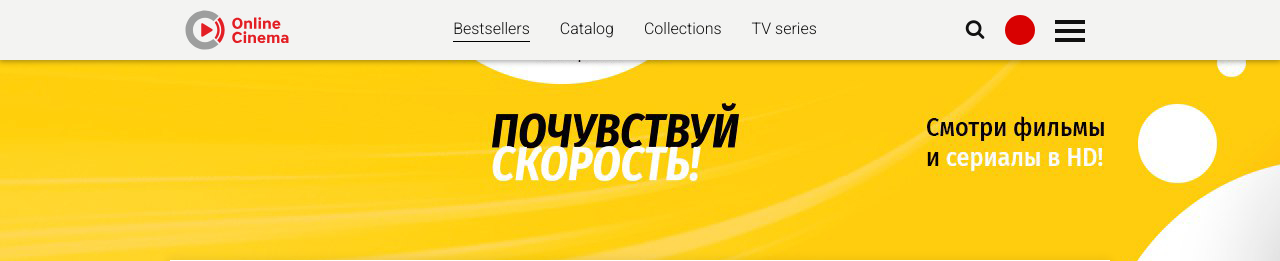
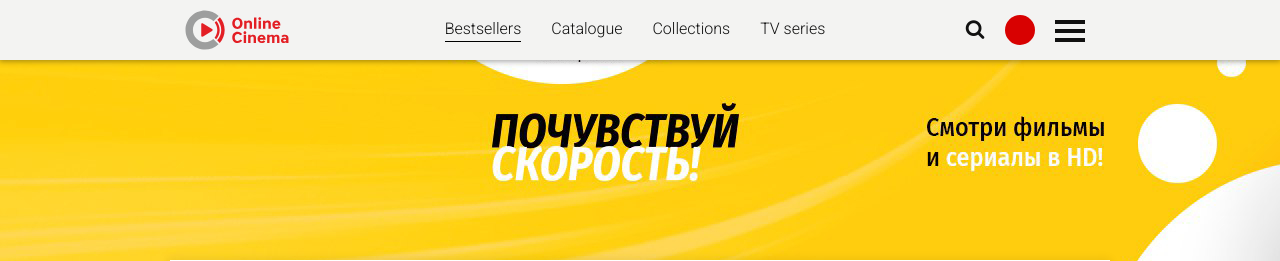
Before and after one commit to belek-king-bar/Refactor-oc.kg, a Django app: page /catalogue in a window 1280 px wide. Shown: the top 261 px of the page. Run offline with Django 3.2, Linux system fonts and the light colour scheme; data that the repository does not hold is empty; parts of the project's set-up code (start-up, migrations or seed data) failed here and were passed over; some libraries are stand-ins or nearby versions.

Commit message:
Исправлено "Catalog" на "Catalogue"

```diff
--- a/refactor_oc/webapp/templates/base.html
+++ b/refactor_oc/webapp/templates/base.html
@@ -43,7 +43,7 @@
                 <div class="col-sm-7 col-md-8">
                     <ul class="list-unstyled list-inline main_menu" id="main_menu">
                         <li class="active"><a href="{% url 'webapp:bestseller_list' %}" class="hover_line">{% trans "Bestsellers" %}</a></li>
-                        <li><a href="{% url 'webapp:catalogue_list' %}" class="hover_line">{% trans "Catalog" %}</a></li>
+                        <li><a href="{% url 'webapp:catalogue_list' %}" class="hover_line">{% trans "Catalogue" %}</a></li>
                         <li><a href="#" class="hover_line">{% trans "Collections" %}</a></li>
                         <li><a href="#" class="hover_line">{% trans "TV series" %}</a></li>
                     </ul>
--- a/refactor_oc/webapp/templates/view_movie.html
+++ b/refactor_oc/webapp/templates/view_movie.html
@@ -11,7 +11,7 @@
        <div class="col-sm-12">
            <ul class="breadcrumb">
                <li><a href="{% url 'webapp:bestseller_list' %}" class="hover_line">{% trans "Home" %}</a></li>
-               <li><a href="{% url 'webapp:catalogue_list' %}" class="hover_line">{% trans "Catalog" %}</a></li>
+               <li><a href="{% url 'webapp:catalogue_list' %}" class="hover_line">{% trans "Catalogue" %}</a></li>
                <li>{{ movie.name }}</li>
            </ul>
        </div>
```
